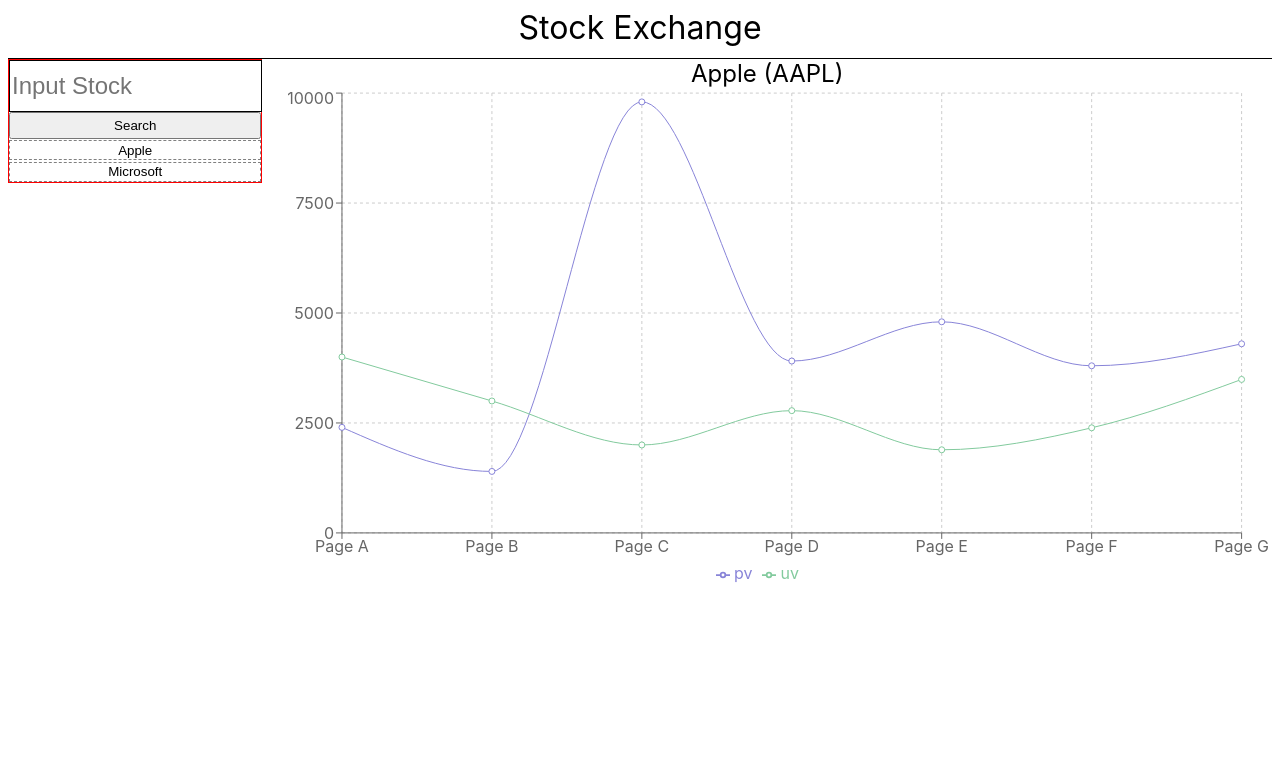
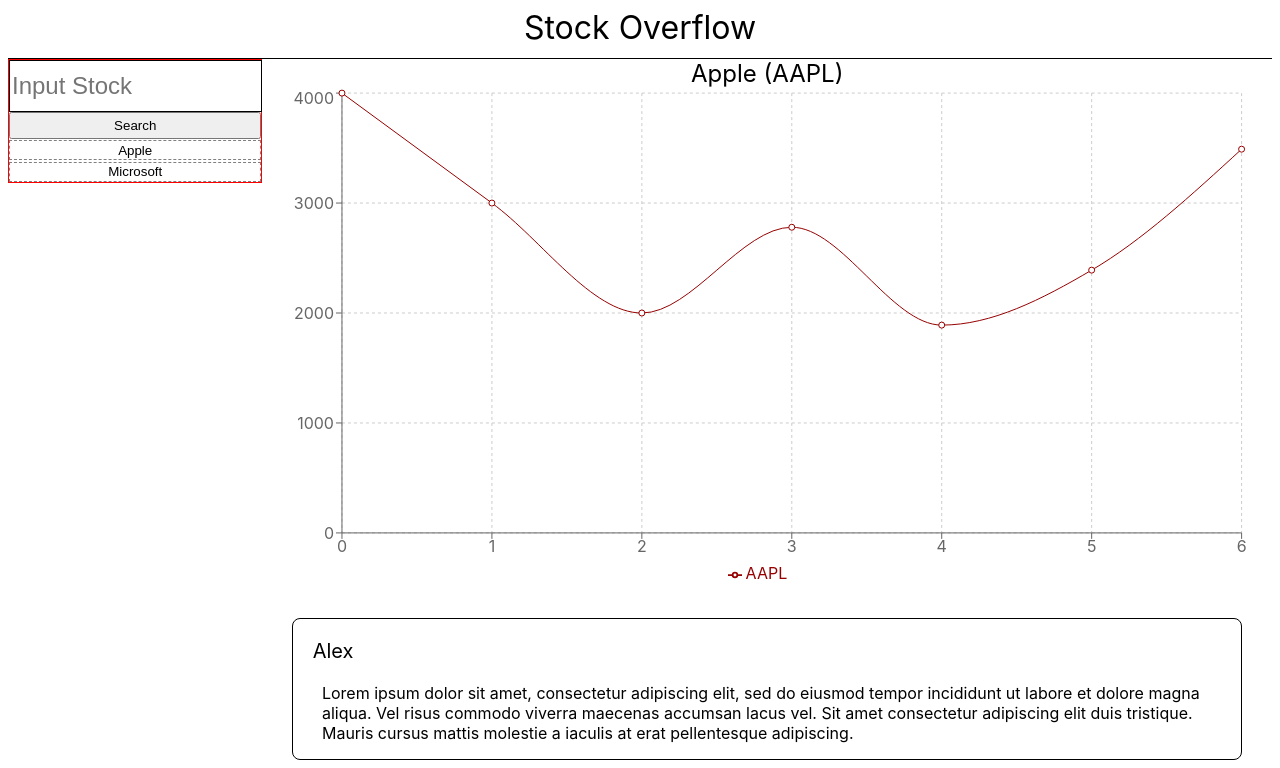
Before and after one commit to Andes0113/CIS4301, a React (Vite) app in the folder stock-overflow/: page / in a window 1280 px wide. Shown: the top 768 px of the page. Built offline with nearby package versions, Linux system fonts and the light colour scheme.

Commit message:
Ticker selection, Discussion Section

```diff
--- a/stock-overflow/src/App.jsx
+++ b/stock-overflow/src/App.jsx
@@ -1,6 +1,7 @@
 import { useState } from 'react';
 import Chart from './Chart/Chart';
 import Sidebar from './Sidebar/Sidebar';
+import Discussion from './Discussion/Discussion';
 
 function App() {
   const [company, setCompany] = useState({
@@ -10,10 +11,13 @@
 
   return (
     <div className="App">
-      <div id="header">Stock Exchange</div>
+      <div id="header">Stock Overflow</div>
       <div className="page-container">
         <Sidebar setCompany={setCompany} />
-        <Chart company={company} />
+        <div className="maincontent-container">
+          <Chart company={company} />
+          <Discussion company={company} />
+        </div>
       </div>
     </div>
   );
--- a/stock-overflow/src/Chart/Chart.css
+++ b/stock-overflow/src/Chart/Chart.css
@@ -1,11 +1,3 @@
-.chart-container {
-  flex: 4;
-  height: 500px;
-  right: 0;
-  align-items: center;
-  justify-content: center;
-}
-
 #chart-company-header {
   font-size: 1.5em;
   width: 100%;
--- a/stock-overflow/src/Chart/Chart.jsx
+++ b/stock-overflow/src/Chart/Chart.jsx
@@ -13,45 +13,45 @@
 
 const pHolder = [
   {
-    name: 'Page A',
-    uv: 4000,
-    pv: 2400,
+    day: 0,
+    AAPL: 4000,
+    MSFT: 2400,
     amt: 2400,
   },
   {
-    name: 'Page B',
-    uv: 3000,
-    pv: 1398,
+    day: 1,
+    AAPL: 3000,
+    MSFT: 1398,
     amt: 2210,
   },
   {
-    name: 'Page C',
-    uv: 2000,
-    pv: 9800,
+    day: 2,
+    AAPL: 2000,
+    MSFT: 9800,
     amt: 2290,
   },
   {
-    name: 'Page D',
-    uv: 2780,
-    pv: 3908,
+    day: 3,
+    AAPL: 2780,
+    MSFT: 3908,
     amt: 2000,
   },
   {
-    name: 'Page E',
-    uv: 1890,
-    pv: 4800,
+    day: 4,
+    AAPL: 1890,
+    MSFT: 4800,
     amt: 2181,
   },
   {
-    name: 'Page F',
-    uv: 2390,
-    pv: 3800,
+    day: 5,
+    AAPL: 2390,
+    MSFT: 3800,
     amt: 2500,
   },
   {
-    name: 'Page G',
-    uv: 3490,
-    pv: 4300,
+    day: 6,
+    AAPL: 3490,
+    MSFT: 4300,
     amt: 2100,
   },
 ];
@@ -60,11 +60,16 @@
   const [data, setData] = useState(pHolder);
 
   useEffect(() => {
-    console.log(company.ticker);
+    setData(
+      pHolder.map((instance) => ({
+        day: instance.day,
+        [company.ticker]: instance[company.ticker],
+      }))
+    );
   }, [company]);
 
   return (
-    <div className="chart-container">
+    <>
       <div id="chart-company-header">{`${company.name} (${company.ticker})`}</div>
       <ResponsiveContainer width="100%" height="100%">
         <LineChart
@@ -79,20 +84,20 @@
           }}
         >
           <CartesianGrid strokeDasharray="3 3" />
-          <XAxis dataKey="name" />
+          <XAxis dataKey="day" />
           <YAxis />
           <Tooltip />
           <Legend />
           <Line
             type="monotone"
-            dataKey="pv"
-            stroke="#8884d8"
-            activeDot={{ r: 8 }}
+            dataKey={company.ticker}
+            stroke="#960000"
+            activeDot={{ r: 6 }}
           />
-          <Line type="monotone" dataKey="uv" stroke="#82ca9d" />
+          {/* <Line type="monotone" dataKey="price" stroke="#82ca9d" /> */}
         </LineChart>
       </ResponsiveContainer>
-    </div>
+    </>
   );
 }
 
--- /dev/null
+++ b/stock-overflow/src/Discussion/Discussion.css
@@ -0,0 +1,4 @@
+#comments-container {
+  padding: 1%;
+  margin: 1%;
+}
--- /dev/null
+++ b/stock-overflow/src/Discussion/Discussion.jsx
@@ -0,0 +1,43 @@
+import { useState } from 'react';
+import './Discussion.css';
+import PostDisplay from './Post/PostDisplay';
+
+const discPHolder = [
+  {
+    user: 'Alex',
+    content:
+      'Lorem ipsum dolor sit amet, consectetur adipiscing elit, sed do eiusmod tempor incididunt ut labore et dolore magna aliqua. Vel risus commodo viverra maecenas accumsan lacus vel. Sit amet consectetur adipiscing elit duis tristique. Mauris cursus mattis molestie a iaculis at erat pellentesque adipiscing.',
+    ticker: 'AAPL',
+  },
+  {
+    user: 'Alex',
+    content:
+      'Lorem ipsum dolor sit amet, consectetur adipiscing elit, sed do eiusmod tempor incididunt ut labore et dolore magna aliqua. Vel risus commodo viverra maecenas accumsan lacus vel. Sit amet consectetur adipiscing elit duis tristique. Mauris cursus mattis molestie a iaculis at erat pellentesque adipiscing.',
+    ticker: 'AAPL',
+  },
+  {
+    user: 'Alex',
+    content:
+      'Lorem ipsum dolor sit amet, consectetur adipiscing elit, sed do eiusmod tempor incididunt ut labore et dolore magna aliqua. Vel risus commodo viverra maecenas accumsan lacus vel. Sit amet consectetur adipiscing elit duis tristique. Mauris cursus mattis molestie a iaculis at erat pellentesque adipiscing.',
+    ticker: 'AAPL',
+  },
+  {
+    user: 'Alex',
+    content:
+      'Lorem ipsum dolor sit amet, consectetur adipiscing elit, sed do eiusmod tempor incididunt ut labore et dolore magna aliqua. Vel risus commodo viverra maecenas accumsan lacus vel. Sit amet consectetur adipiscing elit duis tristique. Mauris cursus mattis molestie a iaculis at erat pellentesque adipiscing.',
+    ticker: 'AAPL',
+  },
+];
+
+function Discussion({ company }) {
+  const [posts, setPosts] = useState(discPHolder);
+  return (
+    <div id="comments-container">
+      {posts.map((post) => (
+        <PostDisplay post={post} />
+      ))}
+    </div>
+  );
+}
+
+export default Discussion;
--- /dev/null
+++ b/stock-overflow/src/Discussion/Post/PostDisplay.css
@@ -0,0 +1,15 @@
+.post-container {
+  border: 1px solid black;
+  border-radius: 0.5em;
+  padding-left: 2%;
+  margin: 1%;
+}
+
+.post-user {
+  font-size: 1.25em;
+}
+
+.post-content-container {
+  margin-left: 1%;
+  margin-right: 3%;
+}
--- /dev/null
+++ b/stock-overflow/src/Discussion/Post/PostDisplay.jsx
@@ -0,0 +1,12 @@
+import './PostDisplay.css';
+
+function PostDisplay({ post }) {
+  return (
+    <div className="post-container">
+      <p className="post-user">{post.user}</p>
+      <p className="post-content-container">{post.content}</p>
+    </div>
+  );
+}
+
+export default PostDisplay;
--- a/stock-overflow/src/index.css
+++ b/stock-overflow/src/index.css
@@ -19,3 +19,11 @@
   width: 100%;
   height: 100%;
 }
+
+.maincontent-container {
+  flex: 4;
+  height: 500px;
+  right: 0;
+  align-items: center;
+  justify-content: center;
+}
```
